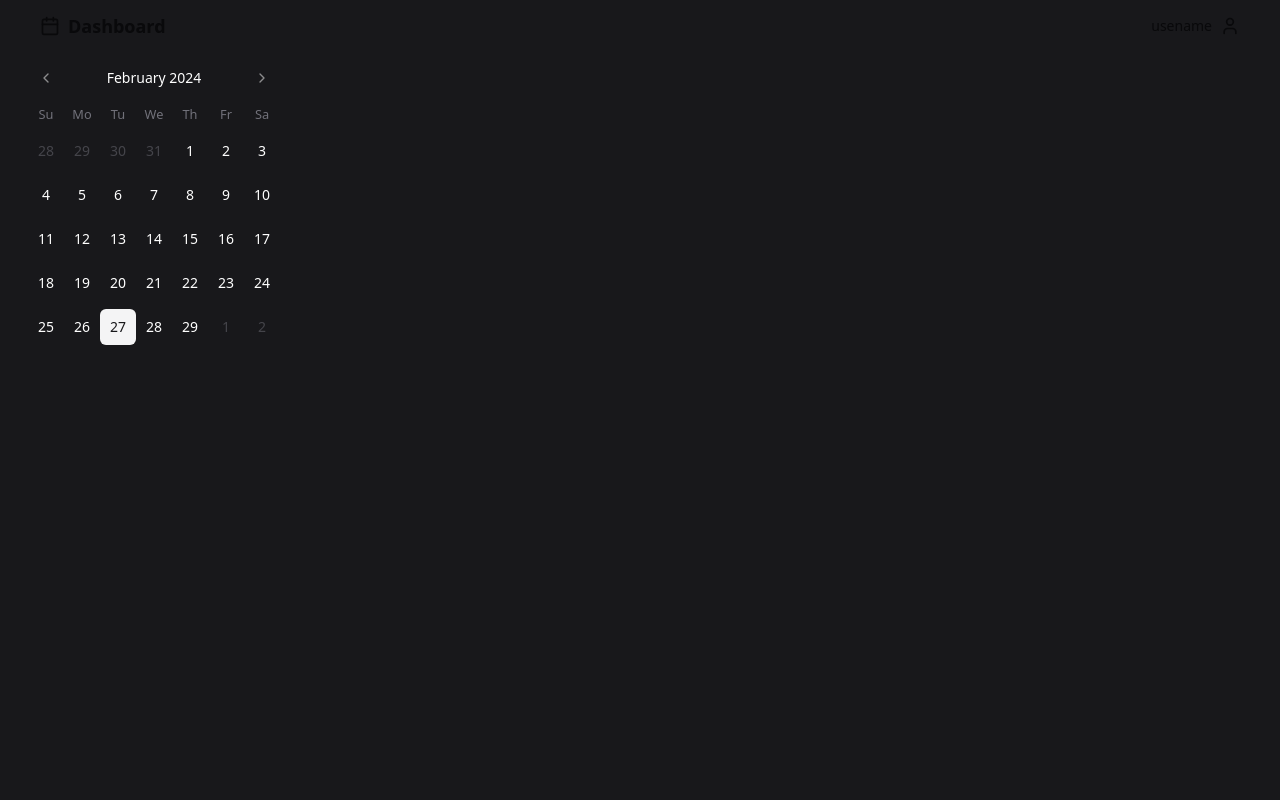
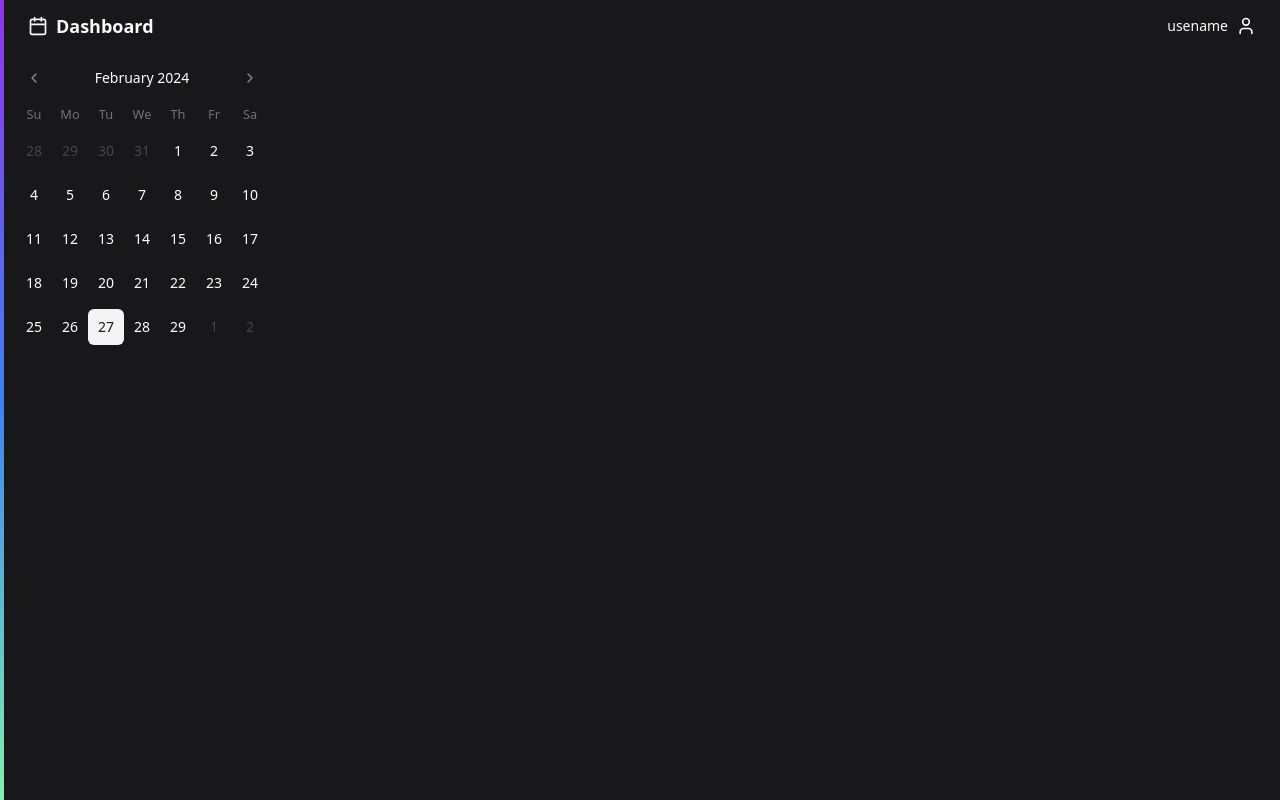
Before and after one commit to maikonalexandre/simple-calendar-schedule, a React (Vite) app in the folder packages/frontend/: page / in a window 1280 px wide. Built offline with nearby package versions, Linux system fonts and the light colour scheme.

Commit message:
feat: create basic main layout

```diff
--- a/packages/frontend/index.html
+++ b/packages/frontend/index.html
@@ -6,7 +6,7 @@
     <meta name="viewport" content="width=device-width, initial-scale=1.0" />
     <title>Vite + React + TS</title>
   </head>
-  <body class="antialiased h-screen bg-zinc-900">
+  <body class="antialiased h-screen w-full">
     <div id="root"></div>
     <script type="module" src="/src/main.tsx"></script>
   </body>
--- a/packages/frontend/src/pages/_layouts/main.tsx
+++ b/packages/frontend/src/pages/_layouts/main.tsx
@@ -4,9 +4,14 @@ import { Header } from '@/components/header'
 
 export function MainLayout() {
   return (
-    <div className="w-full px-4">
-      <Header />
-      <Outlet />
+    <div className="h-full w-full bg-zinc-900 text-zinc-50">
+      <div className="flex h-full">
+        <div className="h-screen w-1 bg-gradient-to-t from-green-300 via-blue-500 to-purple-600"></div>
+        <div className="h-full w-full">
+          <Header />
+          <Outlet />
+        </div>
+      </div>
     </div>
   )
 }
```
